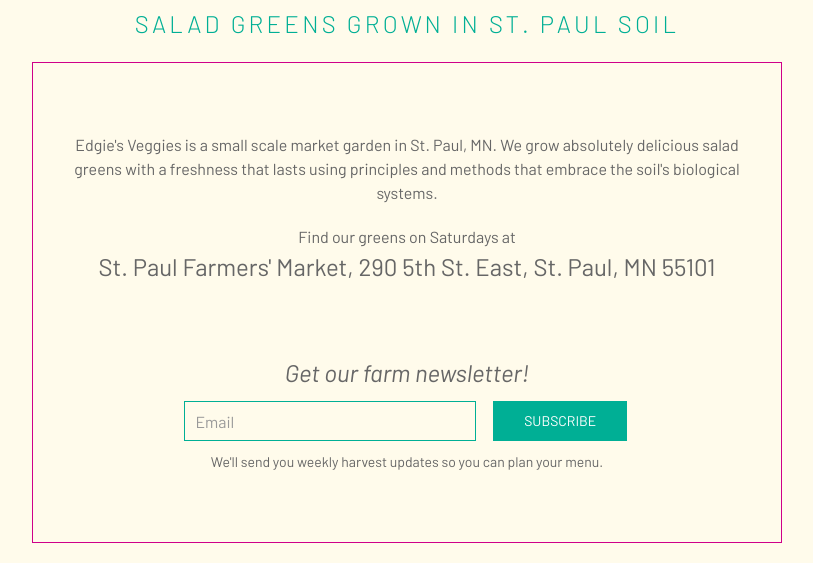
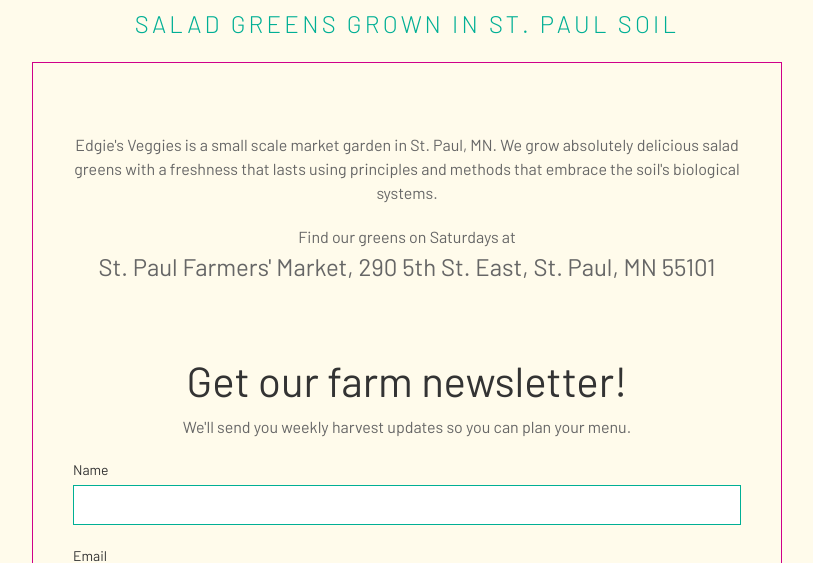
Before and after one commit to edgiesveggies/edgiesveggies.github.io, a Jekyll site: the page built from index.markdown, in a window 1280 px wide, cut to the strip 432-995 px from the top of the page. Shown: the whole strip, without its empty margins (233-1046 px from the left). Built offline with Jekyll 4.4.1, drawn with Linux system fonts in a browser that asks for light colours.

Commit message:
Use CreateSend form scripts

```diff
--- a/_layouts/home.html
+++ b/_layouts/home.html
@@ -35,25 +35,42 @@
                     East, St. Paul, MN 55101</span>
             </p>
 
-            <p class="uk-text-italic uk-text-large uk-margin-small-bottom">Get
-                our farm newsletter!</p>
-            <div
-                class="uk-width-2-3@s uk-align-center uk-margin-remove-top uk-margin-remove-bottom">
-                <form class="uk-grid-small" uk-grid>
-                    <div class="uk-width-2-3@s">
-                        <input class="uk-input edgie-secondary-border" type="email"
-                            placeholder="Email">
+            <div>
+                <h1 class="uk-margin-small-bottom">Get our farm newsletter!</h1>
+                <div>
+                    <div>
+                        <p>We'll send you weekly harvest updates so you can plan
+                            your menu.
+                        </p>
                     </div>
-                    <div class="uk-width-1-3@s">
-                        <button
-                            class="uk-button uk-button-secondary">SUBSCRIBE</button>
-                    </div>
-                </form>
+                    <form class="js-cm-form uk-form-stacked uk-text-left"
+                        id="subForm"
+                        action="https://www.createsend.com/t/subscribeerror?description="
+                        method="post"
+                        data-id="2BE4EF332AA2E32596E38B640E9056198AB1CE755310223F51B9B7A1A84ECCF0D5273ABBAB8D761069F57EC9F57688E765894B26C821D8708B348E851258F3F4">
+                        <div class="uk-margin">
+                            <label class="uk-form-label">Name</label>
+                            <input aria-label="Name"
+                                class="uk-input edgie-secondary-border"
+                                id="fieldName" maxlength="200" name="cm-name">
+                        </div>
+                        <div class="uk-margin">
+                            <label class="uk-form-label">Email</label>
+                            <input autocomplete="Email" aria-label="Email"
+                                class="js-cm-email-input qa-input-email uk-input edgie-secondary-border"
+                                id="fieldEmail" maxlength="200"
+                                name="cm-ydykkhy-ydykkhy" required=""
+                                type="email">
+                        </div>
+                        <div class="uk-margin">
+                            <button type="submit"
+                                class="uk-button uk-button-secondary uk-width-1-1">Subscribe</button>
+                        </div>
+                    </form>
+                </div>
             </div>
-            <p class="uk-text-small uk-margin-small-top">We'll send you weekly
-                harvest updates so
-                you can plan your menu.
-            </p>
+            <script type="text/javascript"
+                src="https://js.createsend1.com/javascript/copypastesubscribeformlogic.js"></script>
 
         </div>
     </div>
@@ -63,9 +80,10 @@
             alt="Beautiful Young Edgie's Veggies Lettuce covered in rain droplets">
     </div>
 
-    <div class="uk-section uk-section-muted">
-        <div class="uk-container uk-container-xsmall">
-            <p class="uk-text-large">CONTACT US</p>
+    <div class="uk-container uk-container-xsmall">
+        <div
+            class="uk-tile uk-tile-default uk-margin-medium-bottom edgie-border">
+            <h3 class="uk-text-large">CONTACT US</h3>
             <p>Feel free to reach out to us using the form below and we'll get
                 back to you shortly.</p>
             <form class="uk-form-stacked">
@@ -74,7 +92,8 @@
                         <div class="uk-grid-small" uk-grid>
                             <div class="uk-width-1-2@s">
                                 <label class="uk-form-label"
-                                    for="firstName">First Name</label>
+                                    for="firstName">First
+                                    Name</label>
                                 <input class="uk-input" type="text"
                                     id="firstName">
                             </div>
@@ -104,19 +123,21 @@
                         <label class="uk-form-label"
                             for="message">Message</label>
                         <div class="uk-form-controls">
-                            <input class="uk-input" type="text" id="message">
+                            <textarea class="uk-textarea" id="message" rows="5"></textarea>
                         </div>
                     </div>
                 </div>
-                <button class="uk-button">SUBMIT</button>
+                <button class="uk-button uk-button-secondary uk-width-1-1">SUBMIT</button>
             </form>
         </div>
     </div>
 
     <div class="uk-container uk-container-xsmall uk-margin-large">
-        <div class="uk-card uk-card-default uk-card-body uk-width-1-3@s uk-align-center edgie-border">
+        <div
+            class="uk-card uk-card-default uk-card-body uk-width-1-3@s uk-align-center edgie-border">
             <h3>Follow Us</h3>
-            <a href="https://www.instagram.com/edgiesveggies/" uk-icon="icon: instagram; ratio: 2;"></a>
+            <a href="https://www.instagram.com/edgiesveggies/"
+                uk-icon="icon: instagram; ratio: 2;"></a>
         </div>
         <p class="uk-text-center uk-text-small">&copy; Edgie's Veggies</p>
     </div>
--- a/assets/css/main.scss
+++ b/assets/css/main.scss
@@ -7,7 +7,12 @@ $global-link-hover-color: darken($global-link-color, 5%);
 $global-primary-background: $global-link-color;
 $global-secondary-background: #00af95;
 
+$global-border: $global-secondary-background;
+
 $global-font-family: 'Barlow', sans-serif;
+
+$form-background: #fff;
+$form-focus-background: #fff;
 
 
 // 2. Import default variables and available mixins.
```
